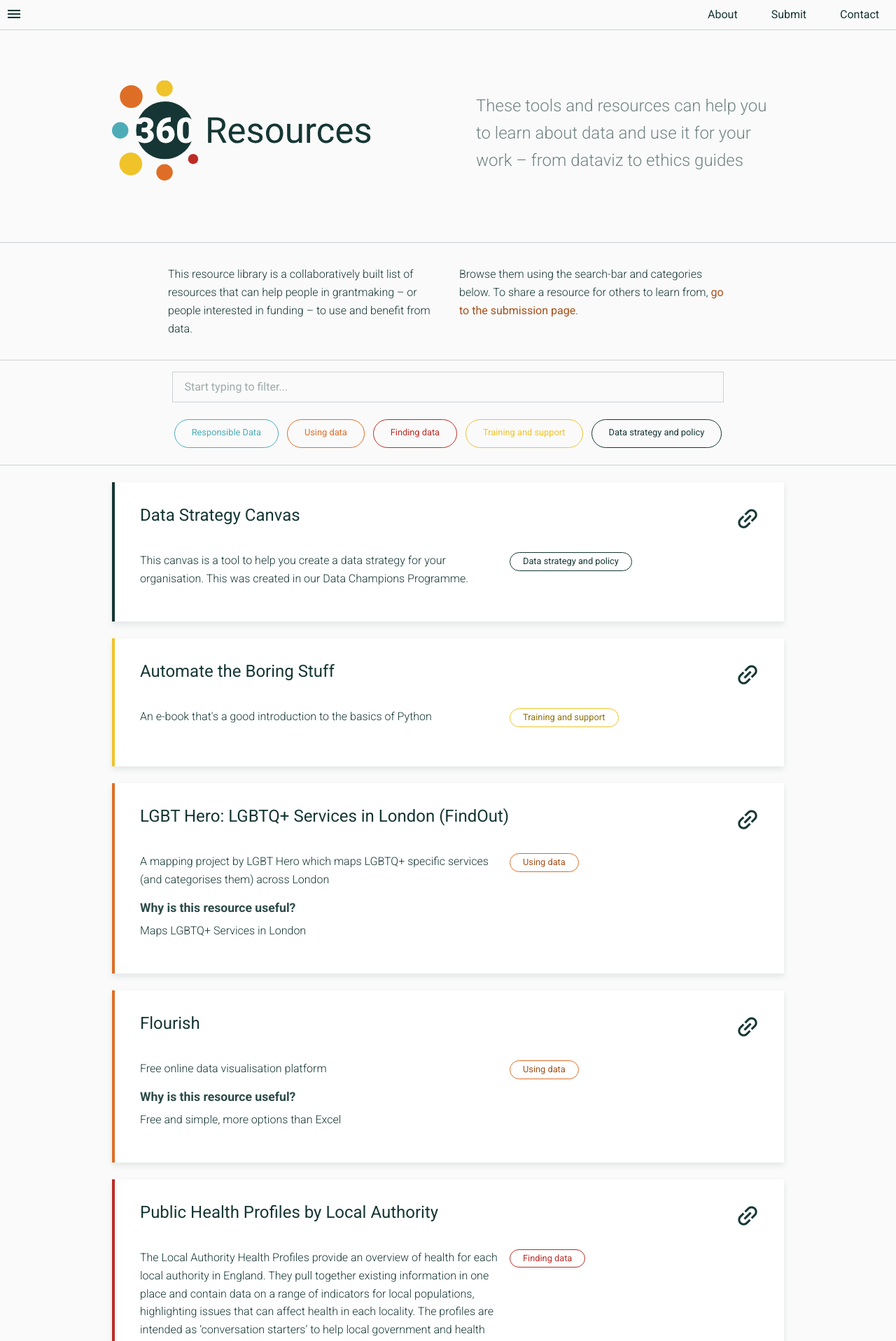
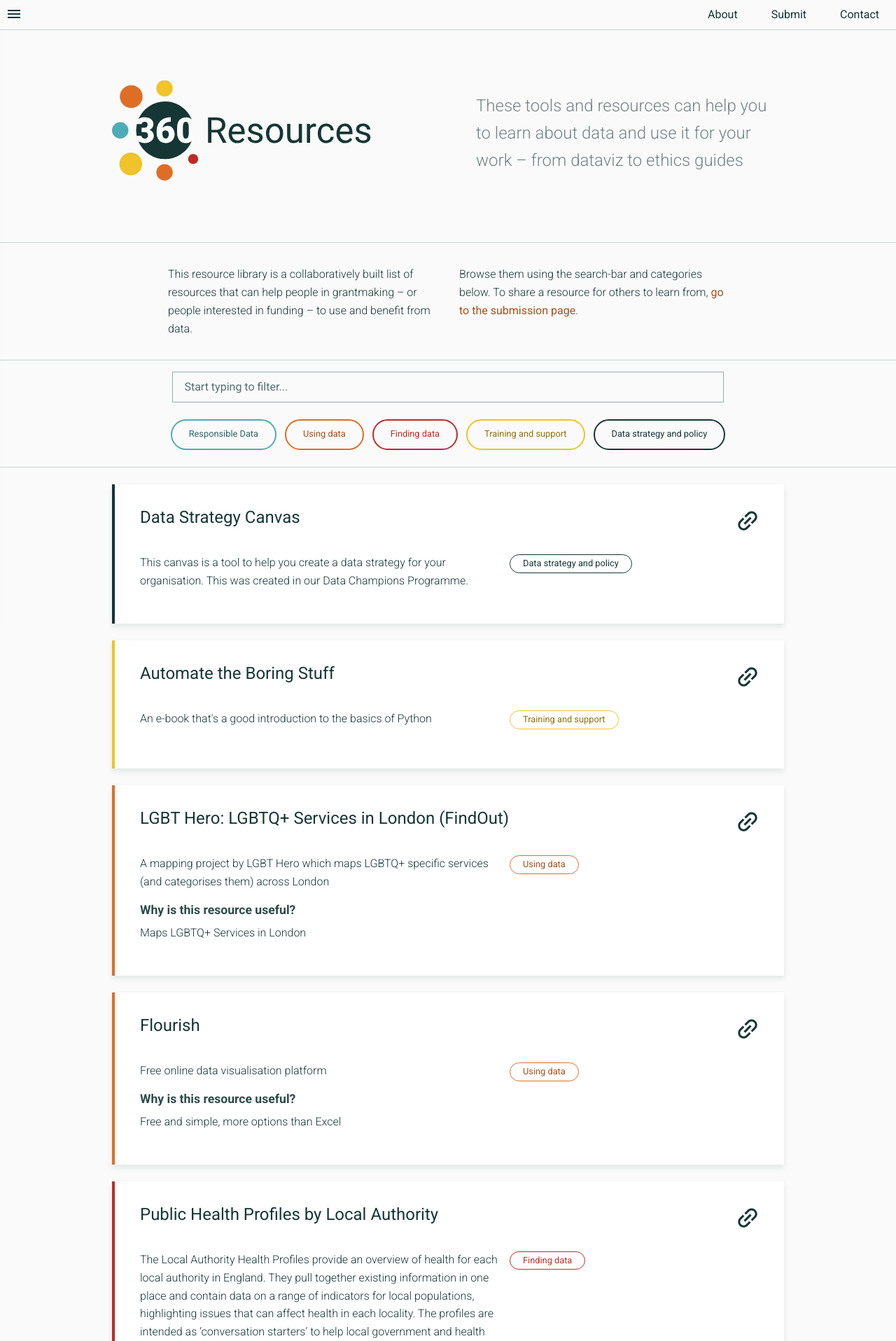
Before and after one commit to ThreeSixtyGiving/resource-library, a Jekyll site: the page built from source/index.html, in a window 1280 px wide. Shown: the top 1916 px of the page at 70% size. Built offline with Jekyll 4.4.1, drawn with Linux system fonts in a browser that asks for light colours.

Commit message:
applies accessible color variants to filter buttons

```diff
--- a/source/_sass/_filters.scss
+++ b/source/_sass/_filters.scss
@@ -32,14 +32,14 @@
 .search-field {
   padding: 8px 16px;
   width: 100%;
-  border: 1px solid rgba($base-color, .2);
+  border: 1px solid rgba($base-color, .4);
   color: rgba($base-color, .7);
   background-color: transparent;
 
-  &::-webkit-input-placeholder { color: rgba($base-color, .4); }
-  &:-moz-placeholder { color: rgba($base-color, .4); }
-  &::-moz-placeholder { color: rgba($base-color, .4); }
-  &:-ms-input-placeholder { color: rgba($base-color, .4); }
+  &::-webkit-input-placeholder { color: rgba($base-color, .7); }
+  &:-moz-placeholder { color: rgba($base-color, .7); }
+  &::-moz-placeholder { color: rgba($base-color, .7); }
+  &:-ms-input-placeholder { color: rgba($base-color, .7); }
 
   &:focus { border: 1px solid $orange; }
 }
@@ -62,8 +62,8 @@
   @include breakpoint($medium-up) { display: inline-block; }
 
   color: $base-color;
-  border: 1px solid $base-color;
-  padding: 8px 24px 10px;
+  border: 2px solid $base-color;
+  padding: 9px 24px 10px;
   border-radius: 24px;
   font-size: .8rem;
 
@@ -73,10 +73,10 @@
     color: $white;
   }
 
-  &.filter--responsible-data:hover { background-color: $teal; }
-  &.filter--using-data:hover { background-color: $orange; }
+  &.filter--responsible-data:hover { background-color: var(--color-teal-dark); }
+  &.filter--using-data:hover { background-color: var(--color-orange-dark); }
   &.filter--finding-data:hover { background-color: $red; }
-  &.filter--training-and-support:hover { background-color: $yellow; }
+  &.filter--training-and-support:hover { background-color: var(--color-yellow-dark); }
   &.filter--data-strategy-and-policy:hover { background-color: $black; }
 
 }
@@ -86,20 +86,20 @@
   background-color: $base-color;
   color: $white;
 
-  &.filter--responsible-data { background-color: $teal; color: $white; }
-  &.filter--using-data { background-color: $orange; color: $white; }
+  &.filter--responsible-data { background-color: var(--color-teal-dark); color: $white; }
+  &.filter--using-data { background-color: var(--color-orange-dark); color: $white; }
   &.filter--finding-data { background-color: $red; color: $white; }
-  &.filter--training-and-support { background-color: $yellow; color: $white; }
+  &.filter--training-and-support { background-color: var(--color-yellow-dark); color: $white; }
   &.filter--data-strategy-and-policy { background-color: $black; color: $white; }
 }
 
 .filter--responsible-data {
-  color: $teal;
+  color: var(--color-teal-dark);
   border-color: $teal;
 }
 
 .filter--using-data {
-  color: $orange;
+  color: var(--color-orange-dark);
   border-color: $orange;
 }
 
@@ -109,7 +109,7 @@
 }
 
 .filter--training-and-support {
-  color: $yellow;
+  color: var(--color-yellow-dark);
   border-color: $yellow;
 }
 
```
